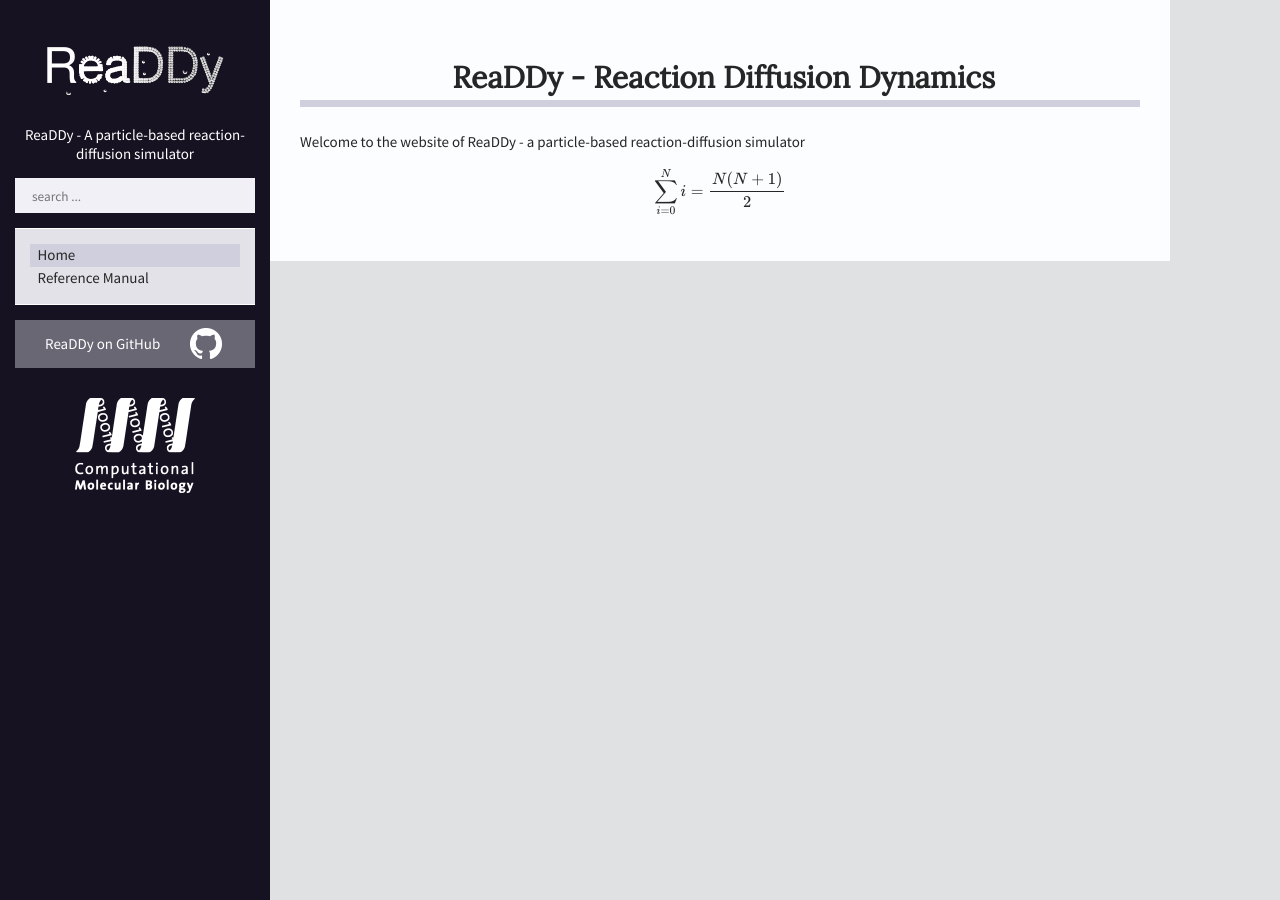
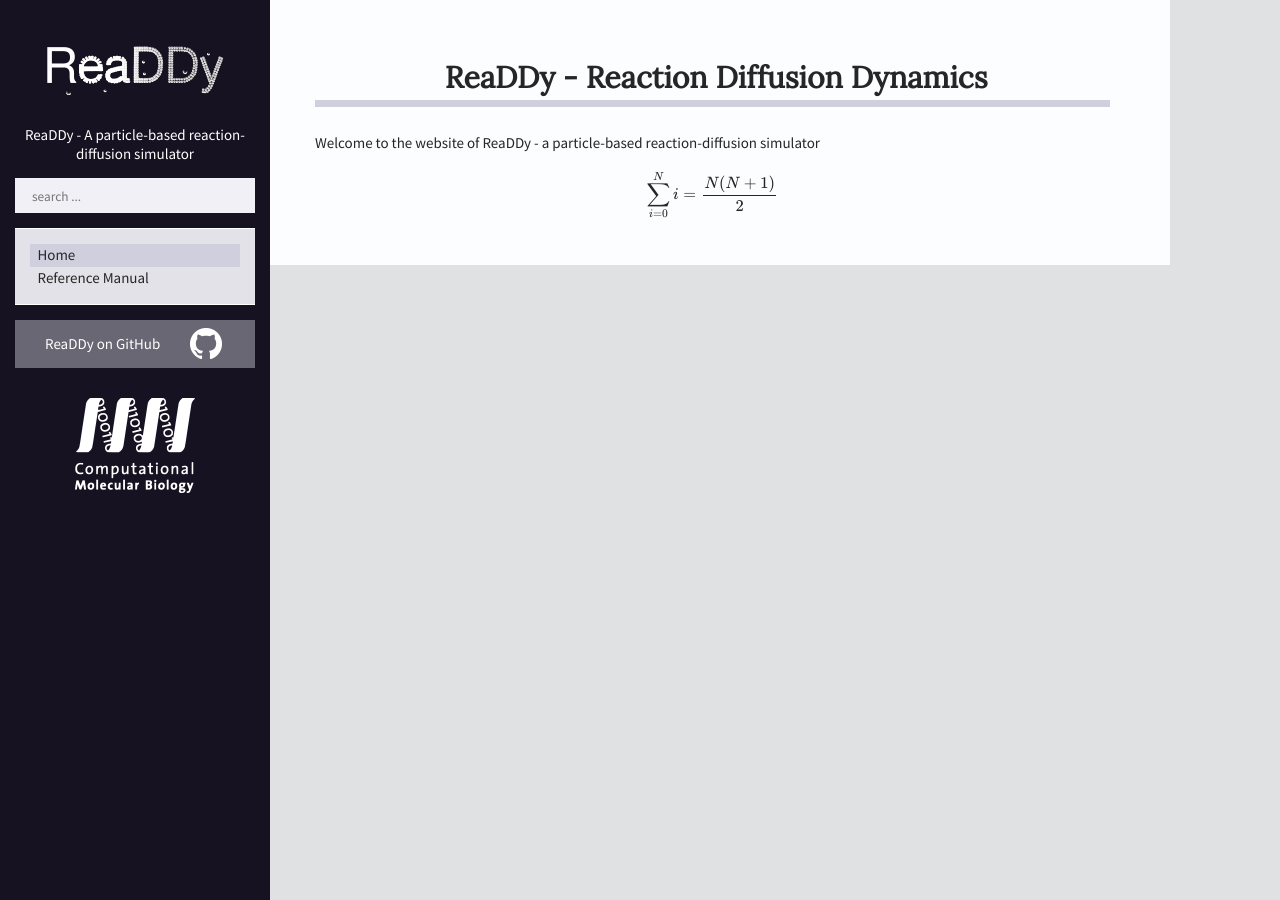
Before and after one commit to readdy/readdy_documentation, a Jekyll site: the page built from readdy_documentation/index.md, in a window 1280 px wide. Built offline with Jekyll 4.4.1, drawn with Linux system fonts in a browser that asks for light colours; formulas are drawn with MathJax 3.

Commit message:
[layout] tables and links

```diff
--- a/readdy_documentation/_sass/_layout.scss
+++ b/readdy_documentation/_sass/_layout.scss
@@ -52,9 +52,9 @@
 
 // links
 a, a:visited {
-  color: $side-font-color;
+  color: $link-color;
   font-weight: normal;
-  text-decoration: none;
+  text-decoration: underline;
 }
 
 a:hover, a:focus {
@@ -71,6 +71,15 @@
   background-color: $side-background;
   color: $side-font-color;
   text-align: center;
+}
+
+.side a, .side a:visited {
+  color: $side-font-color;
+  text-decoration: none;
+}
+
+.side a:hover, .side a:focus {
+  color: $link-hover-color;
 }
 
 @media (min-width: 48em) {
@@ -109,6 +118,7 @@
 
 .side-nav a, .side-nav a:visited {
   font-weight: normal;
+  color: $main-font-color;
 }
 
 .side-nav a:hover, .side-nav a:focus {
@@ -237,11 +247,12 @@
   max-width: 38rem;
   padding-top: 2rem;
   padding-bottom: 2rem;
-  padding-left: 2rem;
-  padding-right: 2rem;
+  padding-left: 3rem;
+  padding-right: 4rem;
   margin-left: auto;
   margin-right: auto;
   background-color: $main-background;
+  line-height: 1.5;
 }
 
 @media (min-width: 48em) {
@@ -318,3 +329,20 @@
 .centered {
   text-align: center;
 }
+
+.main table {
+  //border-collapse: collapse;
+}
+
+.main tr:nth-child(even){
+  background-color: #f2f2f2
+}
+
+.main th, .main td {
+  padding: 0.5rem;
+}
+
+.main th {
+  background-color: $active-page-color;
+  color: $main-font-color;
+}
--- a/readdy_documentation/_sass/_syntax-highlighting.scss
+++ b/readdy_documentation/_sass/_syntax-highlighting.scss
@@ -20,6 +20,7 @@
   overflow-x: scroll;
   padding: 0.5rem;
   border: #e4e6e8 solid 1px;
+  line-height: 1;
 
   .c {
     color: #998;
```
